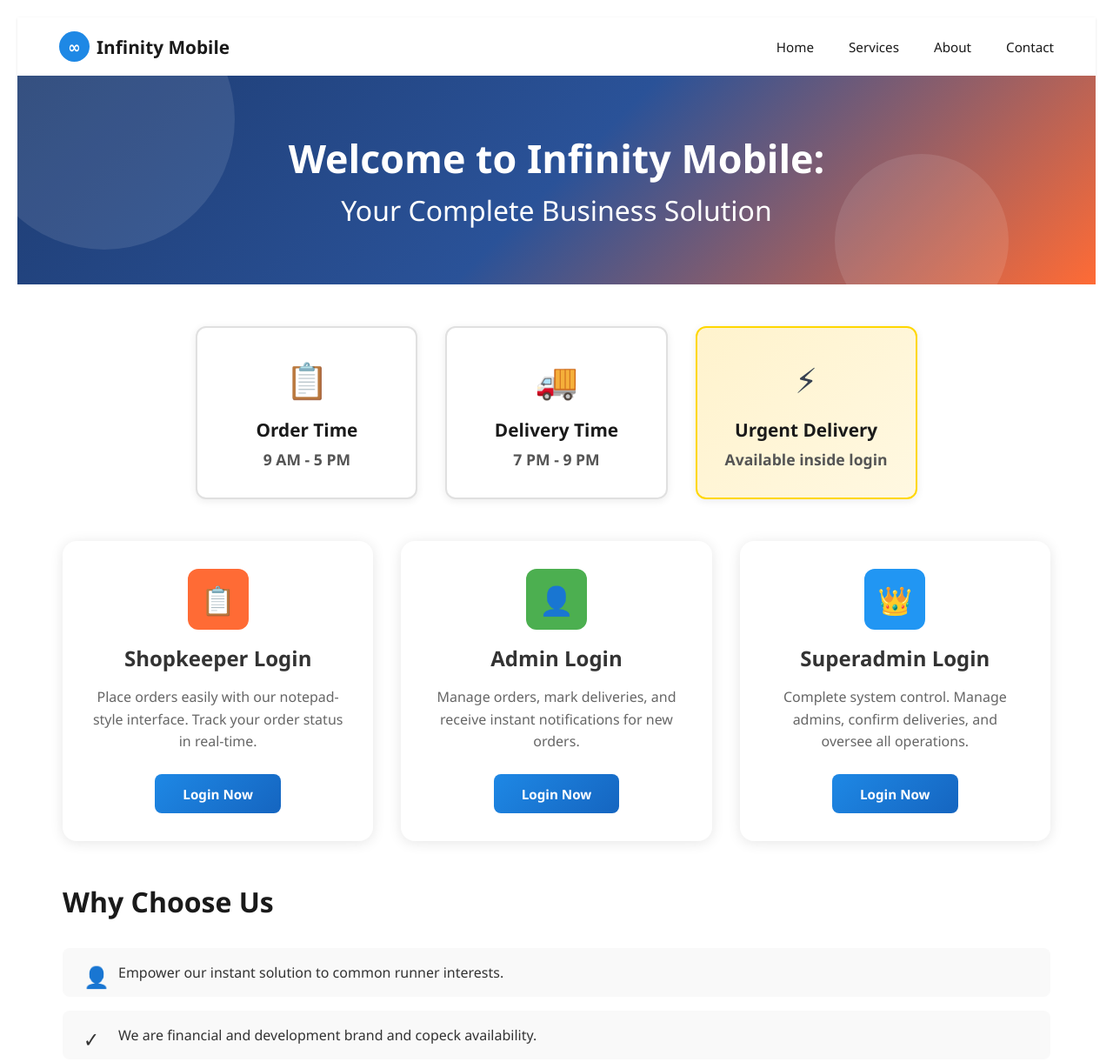
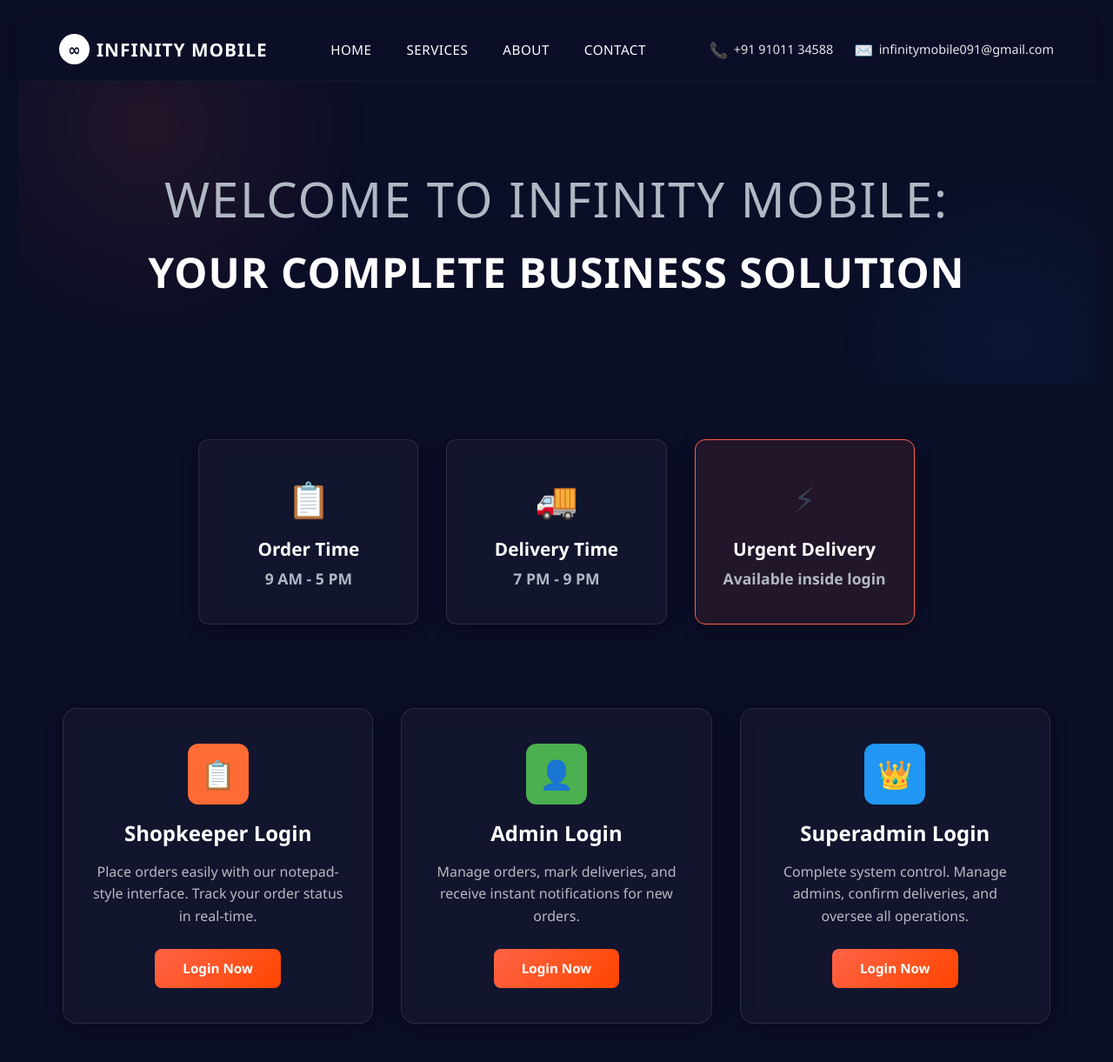
Before and after one commit to sammyifelse/INFINITY-Mobile, a website: page public/index.html in a window 1280 px wide. Shown: the top 1221 px of the page at 87% size. Drawn offline with Linux system fonts and the light colour scheme.

Commit message:
full homepage change

```diff
--- a/public/index.html
+++ b/public/index.html
@@ -18,7 +18,7 @@
 
         body {
             font-family: 'Segoe UI', Tahoma, Geneva, Verdana, sans-serif;
-            background: #ffffff;
+            background: #0a0e27;
             min-height: 100vh;
             display: flex;
             flex-direction: column;
@@ -26,12 +26,13 @@
 
         /* Header */
         .header {
-            background: #ffffff;
-            padding: 1rem 3rem;
-            box-shadow: 0 1px 3px rgba(0,0,0,0.1);
+            background: #0a0e27;
+            padding: 1.2rem 3rem;
+            box-shadow: 0 2px 10px rgba(0,0,0,0.3);
             display: flex;
             justify-content: space-between;
             align-items: center;
+            border-bottom: 1px solid rgba(255,255,255,0.05);
         }
 
         .logo {
@@ -43,20 +44,22 @@
         .logo-icon {
             width: 35px;
             height: 35px;
-            background: #1e88e5;
+            background: #ffffff;
             border-radius: 50%;
             display: flex;
             align-items: center;
             justify-content: center;
-            color: white;
+            color: #0a0e27;
             font-size: 1.2rem;
             font-weight: bold;
         }
 
         .logo h1 {
             font-size: 1.3rem;
-            color: #1a1a1a;
+            color: #ffffff;
             font-weight: 700;
+            text-transform: uppercase;
+            letter-spacing: 1px;
         }
 
         .nav-menu {
@@ -67,14 +70,16 @@
 
         .nav-menu a {
             text-decoration: none;
-            color: #1a1a1a;
+            color: #ffffff;
             font-weight: 500;
             font-size: 0.95rem;
             transition: color 0.3s ease;
+            text-transform: uppercase;
+            letter-spacing: 0.5px;
         }
 
         .nav-menu a:hover {
-            color: #1e88e5;
+            color: #ff6347;
         }
 
         .header-actions {
@@ -115,8 +120,8 @@
 
         /* Hero Banner */
         .hero-banner {
-            background: linear-gradient(135deg, #1e3c72 0%, #2a5298 50%, #ff6b35 100%);
-            padding: 4rem 3rem;
+            background: #0a0e27;
+            padding: 6rem 3rem;
             text-align: center;
             color: white;
             position: relative;
@@ -126,36 +131,62 @@
         .hero-banner::before {
             content: '';
             position: absolute;
-            width: 300px;
-            height: 300px;
-            background: rgba(255, 255, 255, 0.1);
+            width: 500px;
+            height: 500px;
+            background: radial-gradient(circle, rgba(255,99,71,0.15) 0%, transparent 70%);
             border-radius: 50%;
-            top: -100px;
-            left: -50px;
+            top: -200px;
+            left: -100px;
+            animation: pulse 4s ease-in-out infinite;
         }
 
         .hero-banner::after {
             content: '';
             position: absolute;
-            width: 200px;
-            height: 200px;
-            background: rgba(255, 255, 255, 0.1);
+            width: 400px;
+            height: 400px;
+            background: radial-gradient(circle, rgba(30,136,229,0.15) 0%, transparent 70%);
             border-radius: 50%;
-            bottom: -50px;
-            right: 100px;
+            bottom: -150px;
+            right: -100px;
+            animation: pulse 5s ease-in-out infinite;
+        }
+
+        @keyframes pulse {
+            0%, 100% { transform: scale(1); opacity: 0.5; }
+            50% { transform: scale(1.1); opacity: 0.8; }
         }
 
         .hero-banner h2 {
-            font-size: 2.8rem;
-            margin-bottom: 0.5rem;
+            font-size: 3.5rem;
+            margin-bottom: 1rem;
+            font-weight: 300;
+            position: relative;
+            z-index: 1;
+            text-transform: uppercase;
+            letter-spacing: 2px;
+            color: #b0b8c4;
+        }
+
+        .hero-banner h3 {
+            font-size: 3rem;
             font-weight: 700;
             position: relative;
             z-index: 1;
+            text-transform: uppercase;
+            letter-spacing: 1px;
+            line-height: 1.3;
+            color: #ffffff;
         }
 
-        .hero-banner h3 {
-            font-size: 2rem;
-            font-weight: 400;
+        .hero-subtitle {
+            font-size: 1.2rem;
+            margin-top: 2rem;
+            color: #b0b8c4;
+            max-width: 800px;
+            margin-left: auto;
+            margin-right: auto;
+            line-height: 1.8;
             position: relative;
             z-index: 1;
         }
@@ -164,24 +195,32 @@
         .timing-section {
             max-width: 1200px;
             margin: 0 auto;
-            padding: 3rem 2rem 1rem 2rem;
+            padding: 4rem 2rem;
             display: grid;
             grid-template-columns: repeat(3, 1fr);
             gap: 2rem;
         }
 
         .timing-card {
-            background: white;
-            padding: 2rem;
+            background: rgba(255, 255, 255, 0.03);
+            padding: 2.5rem 2rem;
             border-radius: 12px;
-            box-shadow: 0 2px 10px rgba(0,0,0,0.08);
+            box-shadow: 0 4px 20px rgba(0,0,0,0.3);
             text-align: center;
-            border: 2px solid #e0e0e0;
+            border: 1px solid rgba(255, 255, 255, 0.1);
+            transition: all 0.3s ease;
+            backdrop-filter: blur(10px);
+        }
+
+        .timing-card:hover {
+            transform: translateY(-5px);
+            box-shadow: 0 8px 30px rgba(0,0,0,0.4);
+            border-color: rgba(255, 99, 71, 0.5);
         }
 
         .timing-card.urgent-card {
-            background: linear-gradient(135deg, #fff3cd, #fff8e1);
-            border-color: #ffd700;
+            background: rgba(255, 99, 71, 0.1);
+            border-color: #ff6347;
         }
 
         .timing-icon {
@@ -192,12 +231,13 @@
         .timing-card h4 {
             font-size: 1.3rem;
             margin-bottom: 0.5rem;
-            color: #1a1a1a;
+            color: #ffffff;
+            font-weight: 600;
         }
 
         .timing-card p {
             font-size: 1.1rem;
-            color: #555;
+            color: #b0b8c4;
             font-weight: 600;
         }
 
@@ -215,7 +255,8 @@
         .why-section h2 {
             font-size: 2rem;
             margin-bottom: 2rem;
-            color: #1a1a1a;
+            color: #ffffff;
+            font-weight: 600;
         }
 
         .features-list {
@@ -230,9 +271,17 @@
             display: flex;
             align-items: center;
             gap: 1rem;
-            background: #f9f9f9;
+            background: rgba(255, 255, 255, 0.03);
             border-radius: 8px;
-            color: #333;
+            color: #b0b8c4;
+            border: 1px solid rgba(255, 255, 255, 0.08);
+            transition: all 0.3s ease;
+        }
+
+        .features-list li:hover {
+            background: rgba(255, 255, 255, 0.05);
+            border-color: rgba(255, 99, 71, 0.3);
+            transform: translateX(5px);
         }
 
         .features-list li:before {
@@ -267,20 +316,23 @@
         }
 
         .login-card {
-            background: #ffffff;
-            padding: 2rem;
+            background: rgba(255, 255, 255, 0.03);
+            padding: 2.5rem 2rem;
             border-radius: 16px;
-            box-shadow: 0 2px 15px rgba(0,0,0,0.1);
+            box-shadow: 0 4px 20px rgba(0,0,0,0.3);
             transition: all 0.3s ease;
             text-align: center;
             display: flex;
             flex-direction: column;
             align-items: center;
+            border: 1px solid rgba(255, 255, 255, 0.1);
+            backdrop-filter: blur(10px);
         }
 
         .login-card:hover {
-            transform: translateY(-5px);
-            box-shadow: 0 5px 25px rgba(0,0,0,0.15);
+            transform: translateY(-8px);
+            box-shadow: 0 8px 35px rgba(0,0,0,0.4);
+            border-color: rgba(255, 99, 71, 0.5);
         }
 
         .login-card-header {
@@ -315,17 +367,17 @@
 
         .login-card h3 {
             font-size: 1.5rem;
-            color: #333;
+            color: #ffffff;
         }
 
         .login-card p {
-            color: #666;
+            color: rgba(255, 255, 255, 0.7);
             line-height: 1.6;
             margin-bottom: 1.5rem;
         }
 
         .login-btn {
-            background: linear-gradient(135deg, #1e88e5, #1565c0);
+            background: linear-gradient(135deg, #ff6347, #ff4500);
             color: white;
             padding: 0.8rem 2rem;
             border-radius: 8px;
@@ -340,12 +392,13 @@
 
         .login-btn:hover {
             transform: translateY(-2px);
-            box-shadow: 0 5px 15px rgba(30, 136, 229, 0.4);
+            box-shadow: 0 8px 20px rgba(255, 99, 71, 0.4);
+            background: linear-gradient(135deg, #ff4500, #ff6347);
         }
 
         .login-arrow {
             margin-top: 1rem;
-            color: #ff9800;
+            color: #ff6347;
             font-weight: 600;
             display: flex;
             align-items: center;
@@ -396,10 +449,11 @@
 
         /* Footer */
         .footer {
-            background: #37474f;
+            background: rgba(255, 255, 255, 0.03);
             color: white;
             padding: 2.5rem 3rem;
             margin-top: 0;
+            border-top: 1px solid rgba(255, 255, 255, 0.1);
         }
 
         .footer-content {
@@ -414,11 +468,12 @@
             font-size: 1.4rem;
             margin-bottom: 1.5rem;
             font-weight: 700;
+            color: #ffffff;
         }
 
         .footer-section p, .footer-section a {
             line-height: 1.8;
-            color: rgba(255, 255, 255, 0.9);
+            color: rgba(255, 255, 255, 0.7);
             text-decoration: none;
             display: block;
             margin-bottom: 0.5rem;
@@ -426,7 +481,7 @@
         }
 
         .footer-section a:hover {
-            color: #fbbf24;
+            color: #ff6347;
             transform: translateX(5px);
         }
 
@@ -464,23 +519,23 @@
         }
 
         .social-icon:hover {
-            background: linear-gradient(135deg, #ff9800, #ff5722);
+            background: linear-gradient(135deg, #ff6347, #ff4500);
             transform: translateY(-5px);
-            box-shadow: 0 5px 20px rgba(255, 152, 0, 0.4);
+            box-shadow: 0 5px 20px rgba(255, 99, 71, 0.4);
         }
 
         .footer-bottom {
-            border-top: 1px solid rgba(255, 255, 255, 0.2);
+            border-top: 1px solid rgba(255, 255, 255, 0.1);
             padding-top: 1.5rem;
             text-align: center;
-            color: rgba(255, 255, 255, 0.8);
+            color: rgba(255, 255, 255, 0.6);
             font-size: 0.95rem;
         }
 
         .footer-logo {
             font-size: 1.8rem;
             font-weight: 800;
-            background: linear-gradient(135deg, #ff9800, #ff5722);
+            background: linear-gradient(135deg, #ff6347, #ff4500);
             -webkit-background-clip: text;
             -webkit-text-fill-color: transparent;
             background-clip: text;
@@ -537,6 +592,16 @@
             <a href="#">About</a>
             <a href="#">Contact</a>
         </nav>
+        <div class="header-contact" style="display: flex; gap: 1.5rem; align-items: center; font-size: 0.9rem;">
+            <a href="tel:+919101134588" style="display: flex; align-items: center; gap: 0.4rem; text-decoration: none; color: rgba(255, 255, 255, 0.9); transition: color 0.3s;" onmouseover="this.style.color='#ff6347'" onmouseout="this.style.color='rgba(255, 255, 255, 0.9)'">
+                <span style="font-size: 1.1rem;">📞</span>
+                <span style="font-weight: 500;">+91 91011 34588</span>
+            </a>
+            <a href="mailto:infinitymobile091@gmail.com" style="display: flex; align-items: center; gap: 0.4rem; text-decoration: none; color: rgba(255, 255, 255, 0.9); transition: color 0.3s;" onmouseover="this.style.color='#ff6347'" onmouseout="this.style.color='rgba(255, 255, 255, 0.9)'">
+                <span style="font-size: 1.1rem;">✉️</span>
+                <span style="font-weight: 500;">infinitymobile091@gmail.com</span>
+            </a>
+        </div>
     </div>
 
     <!-- Hero Banner -->
@@ -612,16 +677,12 @@
         <h2 style="margin-bottom: 2rem; font-size: 1.8rem;">Contact Us</h2>
         <div class="footer-content">
             <div class="contact-info">
-                <span class="contact-icon">📍</span>
-                <span>123 Tech Street,<br>Guwahati</span>
-            </div>
-            <div class="contact-info">
                 <span class="contact-icon">📞</span>
-                <span>+91 98765 43210</span>
+                <span>+91 91011 34588</span>
             </div>
             <div class="contact-info">
                 <span class="contact-icon">✉️</span>
-                <span>info@infinitymobile.com</span>
+                <span>infinitymobile091@gmail.com</span>
             </div>
             <div class="contact-info">
                 <span class="contact-icon">🕐</span>
```
Also changed, not shown: public/shopkeeper-urgent.html (+2 -5 lines), routes/orders.js (+37 -6 lines), public/qr.jpg (added).
